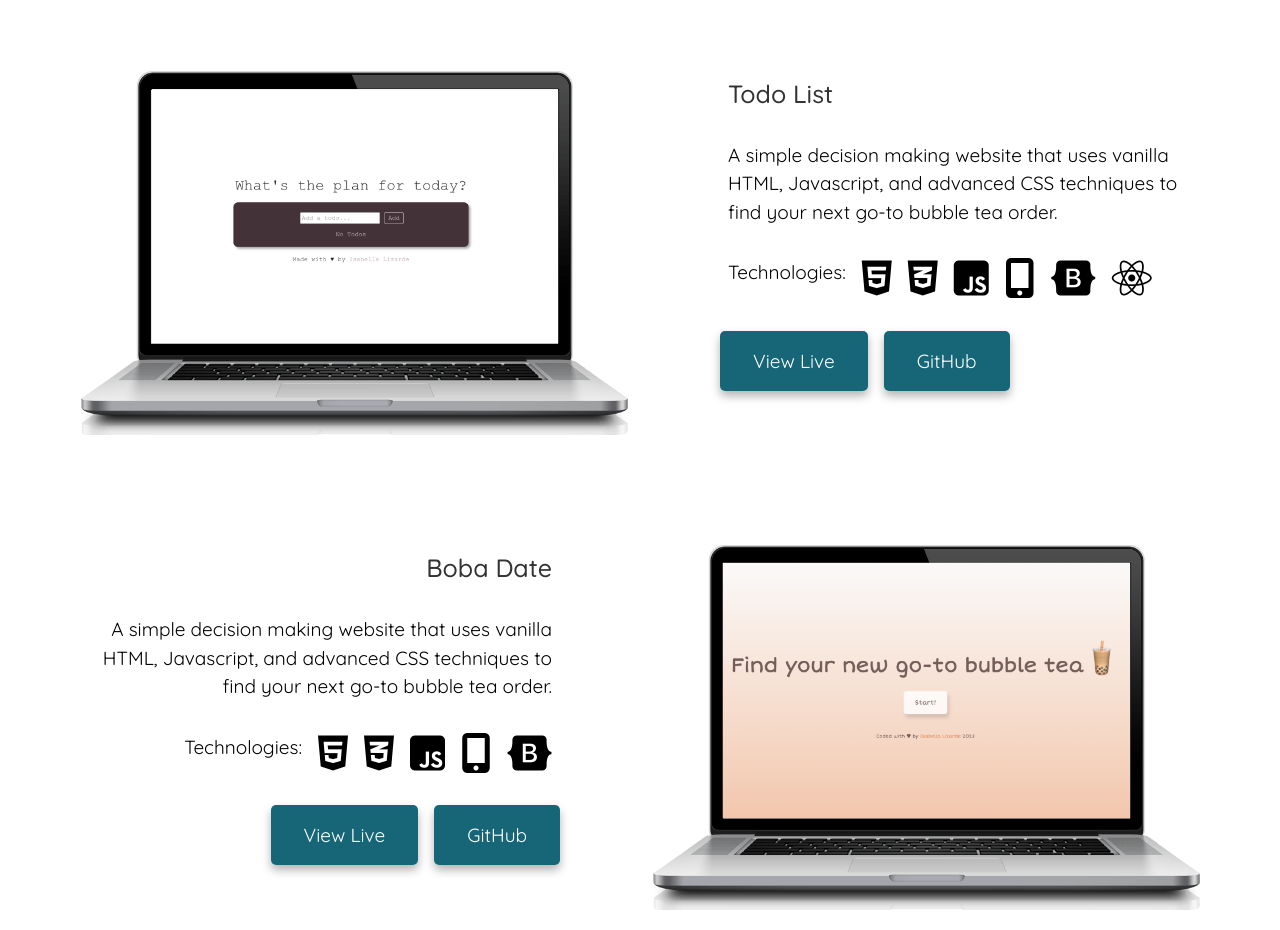
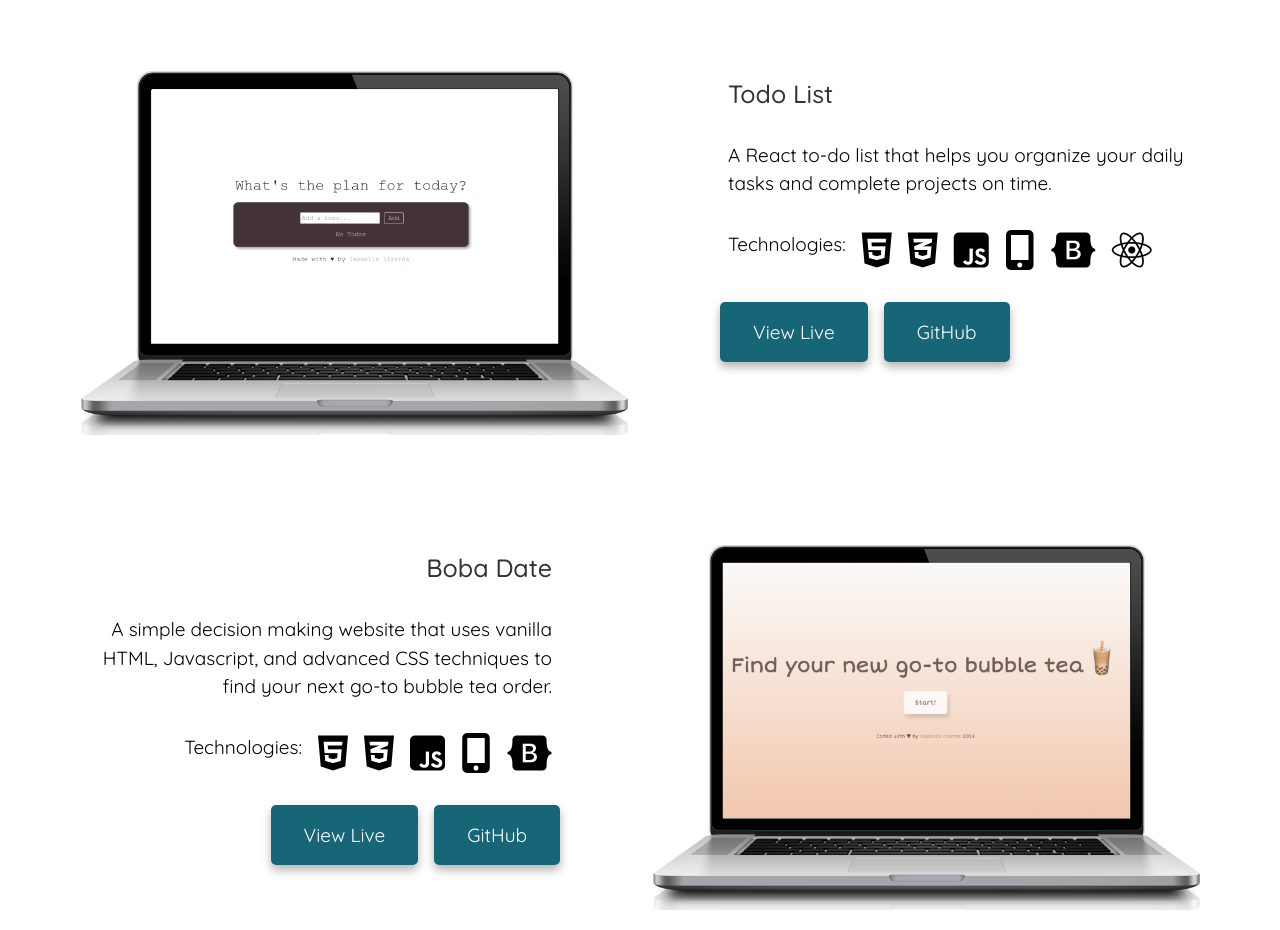
Before and after one commit to soybella/isabella-lizarde-portfolio, a React (Create React App) app: page / in a window 1280 px wide. Shown: the part 4240-5170 px from the top of the page. Built offline with nearby package versions, Linux system fonts and the light colour scheme; a web font is replaced by a local one.

Commit message:
Updated description of todo list project

```diff
--- a/src/TodoListProject.js
+++ b/src/TodoListProject.js
@@ -17,9 +17,8 @@ export default function TodoListProject() {
           <div className="responsive-project-description d-sm-block d-lg-none project-description pt-3">
             <h3 className="mt-3">Todo List</h3>
             <p className="p-2 m-3 text-center">
-              A simple decision making website that uses vanilla HTML,
-              Javascript, and advanced CSS techniques to find your next go-to
-              bubble tea order.
+              A React to-do list that helps you organize your daily tasks and
+              complete projects on time.
             </p>
             <div className="project-skills-icons pt-2">
               <ul className="d-flex p-0 justify-content-center">
@@ -73,9 +72,8 @@ export default function TodoListProject() {
           <div className="col-lg-6 d-none d-lg-block project-description">
             <h3 className="p-2 mb-3 text-start">Todo List</h3>
             <p className="p-2 m-0 text-start">
-              A simple decision making website that uses vanilla HTML,
-              Javascript, and advanced CSS techniques to find your next go-to
-              bubble tea order.
+              A React to-do list that helps you organize your daily tasks and
+              complete projects on time.
             </p>
             <div className="project-skills-icons pt-4">
               <ul className="d-flex p-0 justify-content-start">
```
